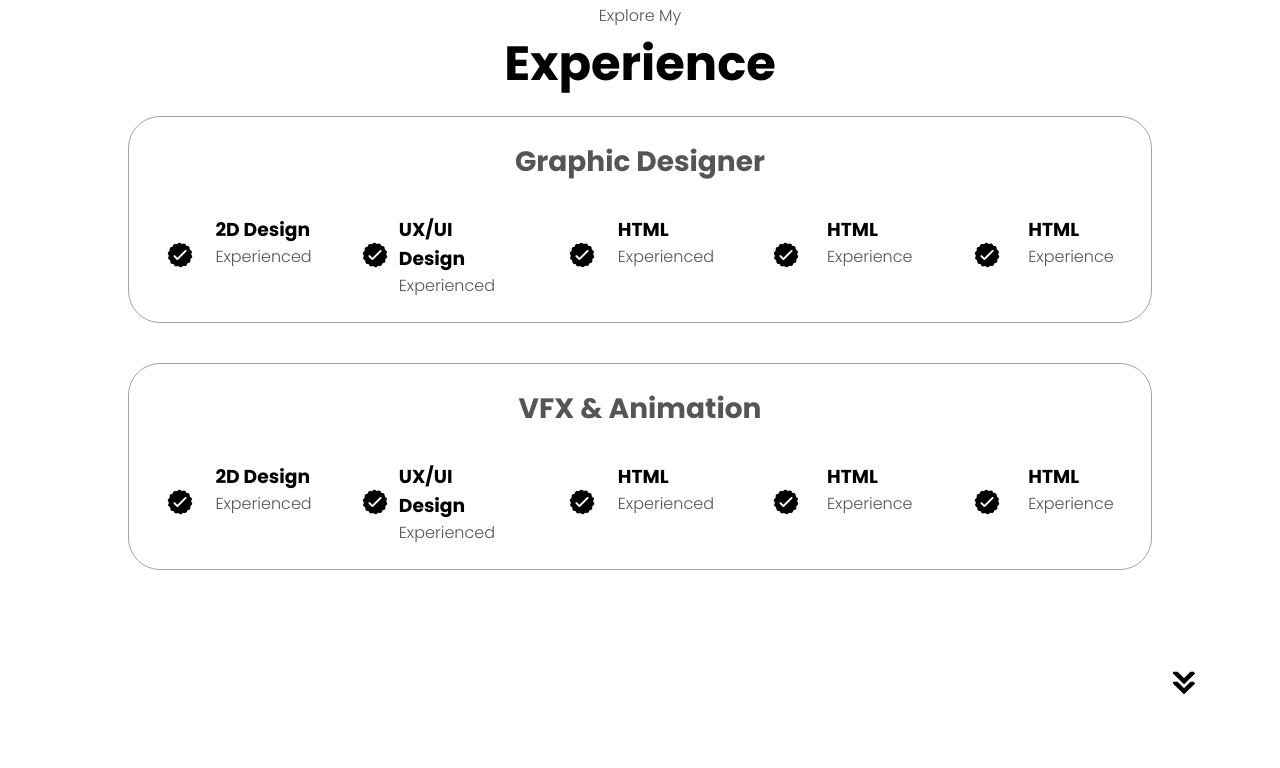
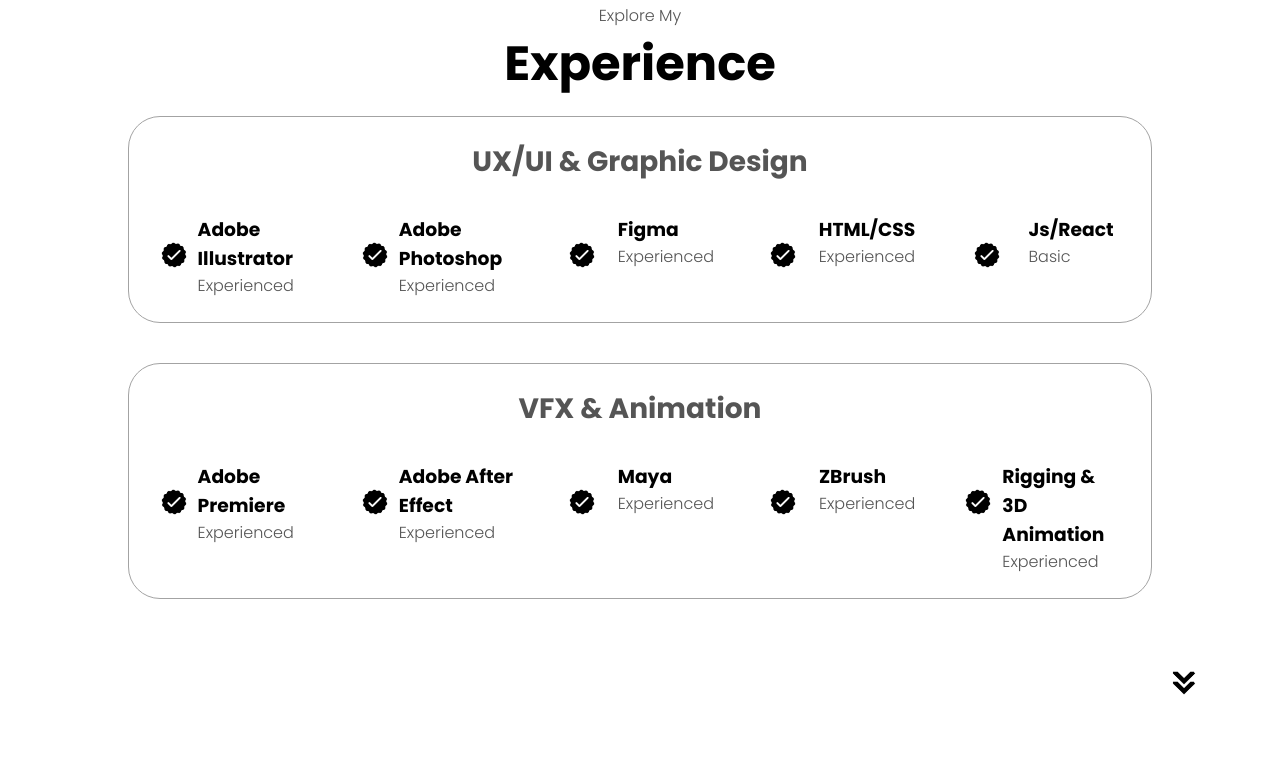
Before and after one commit to Wnguyen91/UXUIPortfolio, a plain HTML site: page index.html in a window 1280 px wide. Shown: the part 1597-2365 px from the top of the page. Drawn offline with Linux system fonts and the light colour scheme.

Commit message:
Update infomation

```diff
--- a/index.html
+++ b/index.html
@@ -44,7 +44,7 @@
         <div class="section__text">
             <p class="section__text__p1">Hello, I'm</p>
             <h1 class="title">William Vinh Nguyen</h1>
-            <p class="section__text__p2">a Graphic Designer</p>
+            <p class="section__text__p2">UX/UI & Graphic Designer</p>
             <div class="btn-container">
                 <button class="btn btn-color-2" onclick="window.open('./assets/resume-example.pdf')">Download
                     CV</button>
@@ -81,9 +81,7 @@
                     </div>
                 </div>
                 <div class="text-container">
-                    <p>Lorem ipsum, dolor sit amet consectetur adipisicing elit. Officia pariatur quos autem
-                        perferendis? Architecto quae voluptates, quaerat voluptatibus veniam voluptatem alias ullam iste
-                        sint perferendis exercitationem, a, eum quos modi.</p>
+                    <p>I am a graphic designer with experience in 2D graphics, photography, and UX/UI design for web and mobile applications. My skills extend to understanding customer needs, working across various design niches, creating visual effects, animations (from simple GIFs to more complex After Effects and 3D modeling), and even generating AI images. I am eager to learn, improve my skills, and contribute to meaningful projects. 😊</p>
                 </div>
             </div>
         </div>
@@ -95,12 +93,12 @@
         <div class="experience-details-container">
             <div class="about-containers">
                 <div class="details-container">
-                    <h2 class="experience-sub-title">Graphic Designer</h2>
+                    <h2 class="experience-sub-title">UX/UI & Graphic Design</h2>
                     <div class="article-container">
                         <article>
                             <img src="./assets/checkmark.png" alt="Experience" class="icon" />
                             <div>
-                                <h3>2D Design</h3>
+                                <h3>Adobe Illustrator</h3>
                                 <p>Experienced</p>
                             </div>
 
@@ -108,7 +106,7 @@
                         <article>
                             <img src="./assets/checkmark.png" alt="Experience" class="icon" />
                             <div>
-                                <h3>UX/UI Design</h3>
+                                <h3>Adobe Photoshop</h3>
                                 <p>Experienced</p>
                             </div>
 
@@ -116,7 +114,7 @@
                         <article>
                             <img src="./assets/checkmark.png" alt="Experience" class="icon" />
                             <div>
-                                <h3>HTML</h3>
+                                <h3>Figma</h3>
                                 <p>Experienced</p>
                             </div>
 
@@ -124,16 +122,16 @@
                         <article>
                             <img src="./assets/checkmark.png" alt="Experience" class="icon" />
                             <div>
-                                <h3>HTML</h3>
-                                <p>Experience</p>
+                                <h3>HTML/CSS</h3>
+                                <p>Experienced</p>
                             </div>
 
                         </article>
                         <article>
                             <img src="./assets/checkmark.png" alt="Experience" class="icon" />
                             <div>
-                                <h3>HTML</h3>
-                                <p>Experience</p>
+                                <h3>Js/React</h3>
+                                <p>Basic</p>
                             </div>
 
                         </article>
@@ -147,7 +145,7 @@
                         <article>
                             <img src="./assets/checkmark.png" alt="Experience" class="icon" />
                             <div>
-                                <h3>2D Design</h3>
+                                <h3>Adobe Premiere</h3>
                                 <p>Experienced</p>
                             </div>
 
@@ -155,7 +153,7 @@
                         <article>
                             <img src="./assets/checkmark.png" alt="Experience" class="icon" />
                             <div>
-                                <h3>UX/UI Design</h3>
+                                <h3>Adobe After Effect</h3>
                                 <p>Experienced</p>
                             </div>
 
@@ -163,7 +161,7 @@
                         <article>
                             <img src="./assets/checkmark.png" alt="Experience" class="icon" />
                             <div>
-                                <h3>HTML</h3>
+                                <h3>Maya</h3>
                                 <p>Experienced</p>
                             </div>
 
@@ -171,15 +169,15 @@
                         <article>
                             <img src="./assets/checkmark.png" alt="Experience" class="icon" />
                             <div>
-                                <h3>HTML</h3>
-                                <p>Experience</p>
+                                <h3>ZBrush</h3>
+                                <p>Experienced</p>
                             </div>
                         </article>
                         <article>
                             <img src="./assets/checkmark.png" alt="Experience" class="icon" />
                             <div>
-                                <h3>HTML</h3>
-                                <p>Experience</p>
+                                <h3>Rigging & 3D Animation</h3>
+                                <p>Experienced</p>
                             </div>
                         </article>
                     </div>
--- a/mediaqueries.css
+++ b/mediaqueries.css
@@ -63,6 +63,9 @@
         height: fit-content;
         margin-bottom: 2rem;
     }
+    .section-container, .about-details-container {
+        padding: 10px;
+    }
 
     .about-containers,
     .contact-info-upper-container,
--- a/style.css
+++ b/style.css
@@ -51,7 +51,7 @@
 }
 
 a {
-    padding: 16px;
+    padding: 3vh;
     color: black;
     text-decoration: none;
     text-decoration-color: white;
@@ -112,7 +112,7 @@
 
 .menu-links a {
     display: block;
-    padding: 10px;
+    padding: 10vh;
     text-align: center;
     font-size: 1.5rem;
     color: black;
@@ -321,7 +321,7 @@
 
 .section-container {
     gap: 4rem;
-    padding: 0 20vh 0 20vh;
+    padding: 0 10vh 0 10vh;
     justify-content: center;
     height: 80%;
 }
@@ -385,6 +385,9 @@
     border-color: rgb(163, 163, 163);
     background: rgb(250, 250, 250);
 
+}
+h3 {
+    display: inline-block;
 }
 
 .project-img {
```
